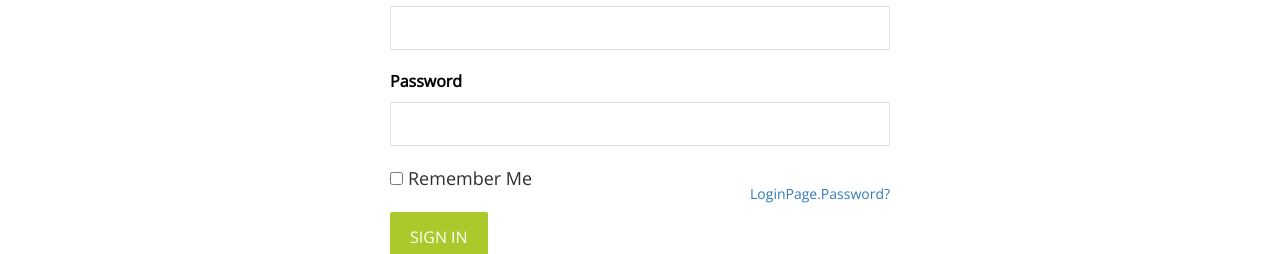
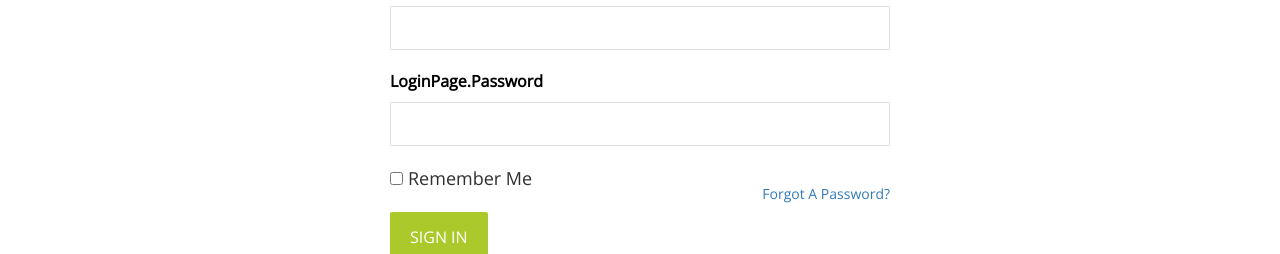
Before and after one commit to b3kaRSTMV/wikki, a React (Create React App) app: page /login in a window 1280 px wide. Shown: the part 381-635 px from the top of the page. Built offline with nearby package versions, Linux system fonts and the light colour scheme.

Commit message:
fix i18next keys

```diff
--- a/public/shared/locales/en/translation.json
+++ b/public/shared/locales/en/translation.json
@@ -38,9 +38,9 @@
         "google":"sign in with google",
         "OR":"OR",
         "Email":"Email",
-        "Password":"Password",
+        "password":"Password",
         "Remember_me":"Remember me",
-        "password":"Forgot a password?",
+        "forgot_psw":"Forgot a password?",
         "SIGN_IN":"SIGN IN"
     }
 
--- a/public/shared/locales/ru/translation.json
+++ b/public/shared/locales/ru/translation.json
@@ -37,9 +37,9 @@
         "google":"войти через гугл",
         "OR":"ИЛИ",
         "Email":"Почта",
-        "Password":"пароль",
+        "password":"пароль",
         "Remember_me":"запомнить меня",
-        "password":"забыли пароль?",
+        "forgot_psw":"забыли пароль?",
         "SIGN_IN":"войти"
     }
 }
--- a/src/pages/loginPage/LoginPage.jsx
+++ b/src/pages/loginPage/LoginPage.jsx
@@ -11,7 +11,7 @@ function LoginPage() {
       <Header />
       <div className="container">
         <div className={css.login__forms}>
-          <h2>{t("sign in")}</h2>
+          <h2>{t("loginPage.SIGN_IN")}</h2>
           <div className={css.login__links}>
             <Link to="/sign_in" className={css.link__facebook}>
               <img src="./shared/img/facebook.svg" alt="" />
@@ -44,7 +44,7 @@ function LoginPage() {
                 <span className={css.login__text}>{t("loginPage.Remember_me")}</span>
               </div>
               <Link to="/password_renew" className={css.login__text}>
-                {t("loginPage.password?")}
+                {t("loginPage.forgot_psw")}
               </Link>
             </div>
             <div class={css.control}>
```
